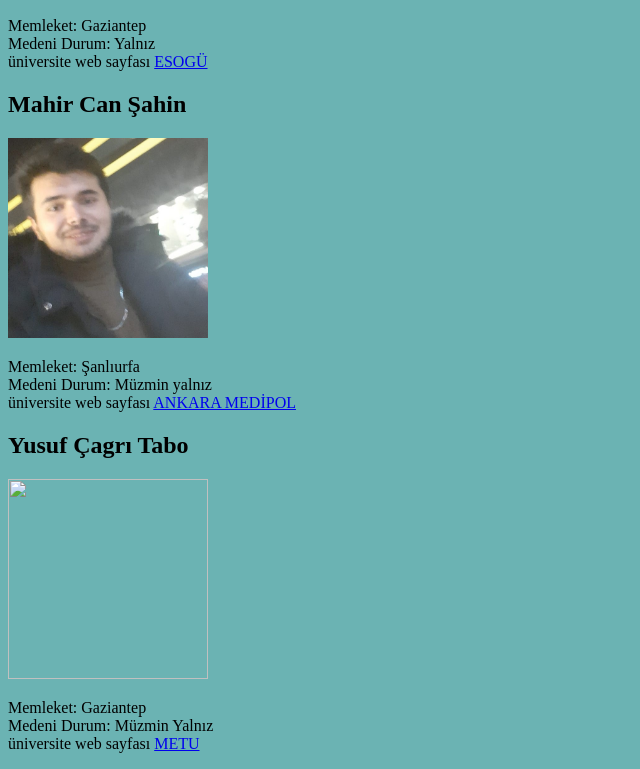
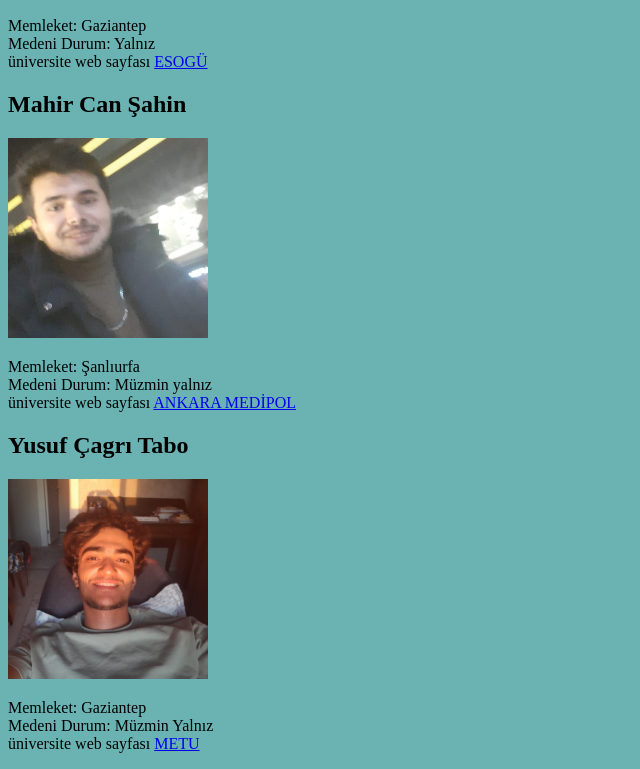
Before and after one commit to elayzah/ekip-projesi, a plain HTML site: page ekip-projesi/index.html in a window 1280 px wide. Shown: the part 1720-2489 px from the top of the page, without its empty margins (0-640 px from the left). Drawn offline with Linux system fonts and the light colour scheme.

Commit message:
Update index.html

```diff
--- a/ekip-projesi/index.html
+++ b/ekip-projesi/index.html
@@ -60,7 +60,7 @@
         </P>
 
         <h2>Yusuf Çagrı Tabo</h2>
-        <img src="resimler/" width="200" height="200">
+        <img src="resimler/çağrı.jpg" width="200" height="200">
         <p> Memleket: Gaziantep <br>
             Medeni Durum: Müzmin Yalnız <br>
             üniversite web sayfası <a href="https://www.metu.edu.tr/tr">METU</a>
@@ -68,4 +68,5 @@
     </div>
 </body>
 
+
 </html>
```
